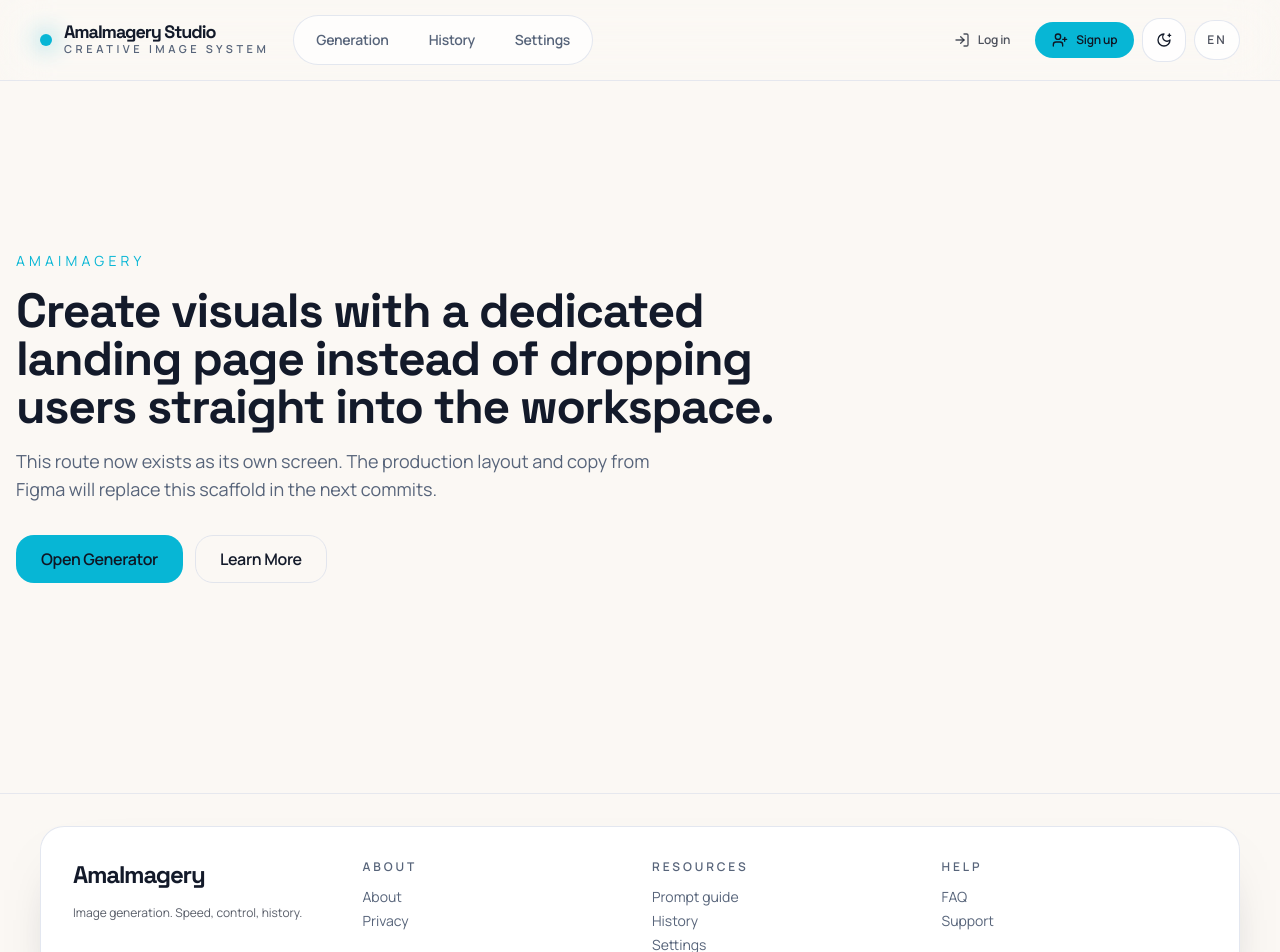
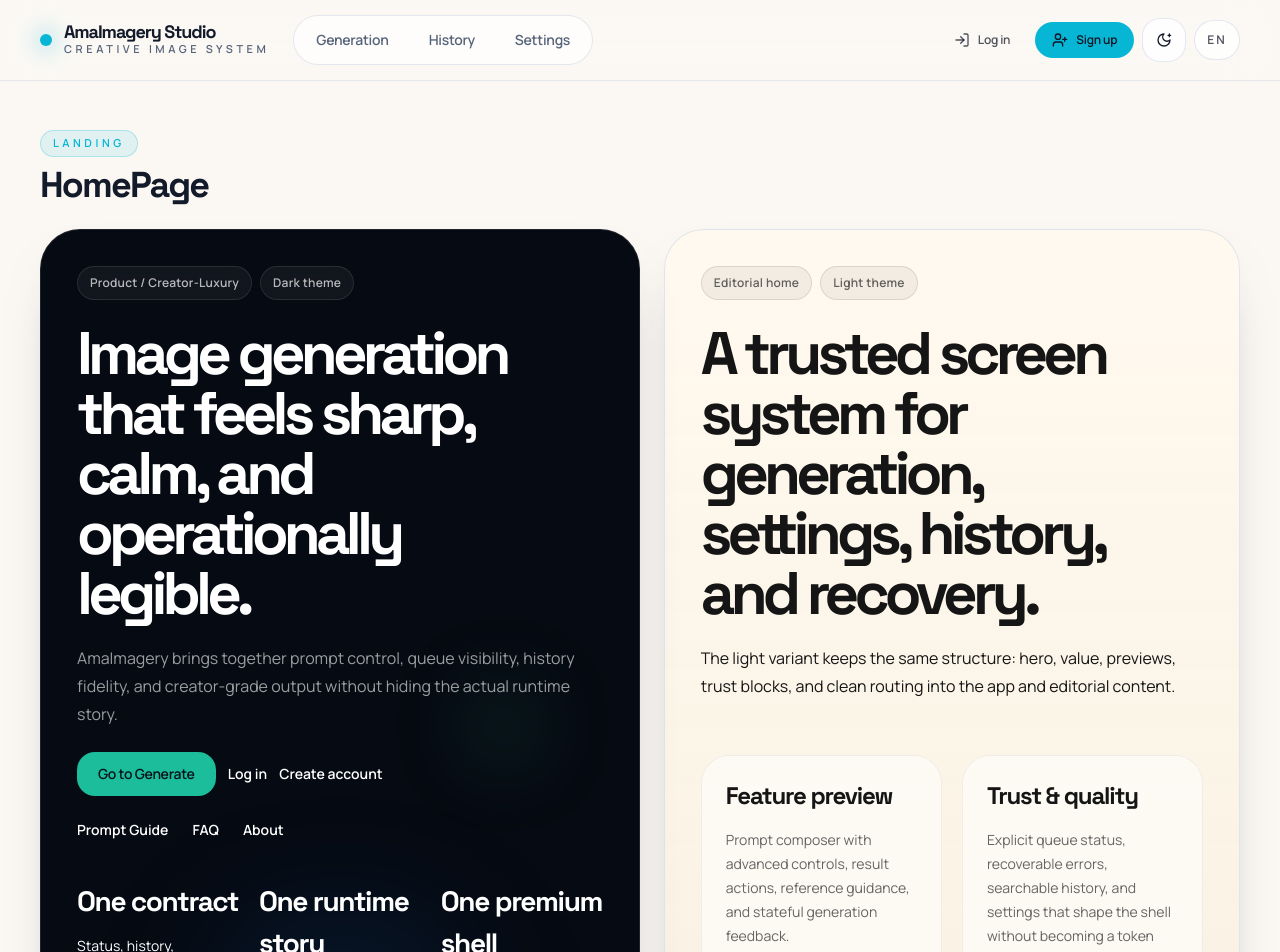
Before and after one commit to AmaLS367/AmaImagery, a React (Vite) app in the folder frontend/: page / in a window 1280 px wide. Shown: the top 952 px of the page. Built offline with nearby package versions, Linux system fonts and the light colour scheme; no server answers.

Commit message:
feat(landing): implement landing page from Figma

```diff
--- a/frontend/src/pages/Landing.tsx
+++ b/frontend/src/pages/Landing.tsx
@@ -1,29 +1,148 @@
 import { Link } from 'react-router-dom'
 
 import { Button } from '../components/ui/button'
+import { MetaPill, SectionEyebrow, SurfacePanel } from '../components/ui/foundation'
 import { appRoutes } from '../lib/routes'
+
+const runtimePrinciples = [
+  {
+    title: 'One contract',
+    body: 'Status, history, downloads, and errors stay aligned.',
+  },
+  {
+    title: 'One runtime story',
+    body: 'Queue behavior and provider health are visible, not implied.',
+  },
+  {
+    title: 'One premium shell',
+    body: 'Creator-focused interface with serious controls and clean editorial surfaces.',
+  },
+]
+
+const landingLinks = [
+  { label: 'Log in', href: appRoutes.login },
+  { label: 'Create account', href: appRoutes.register },
+]
+
+const editorialLinks = [
+  { label: 'Prompt Guide', href: appRoutes.promptGuide },
+  { label: 'FAQ', href: appRoutes.faq },
+  { label: 'About', href: appRoutes.about },
+]
 
 export default function Landing() {
   return (
-    <section className="container flex min-h-[calc(100vh-8rem)] flex-col justify-center gap-8 py-16">
-      <div className="max-w-3xl space-y-4">
-        <p className="text-sm uppercase tracking-[0.3em] text-primary">AmaImagery</p>
-        <h1 className="text-4xl font-semibold tracking-tight sm:text-5xl">
-          Create visuals with a dedicated landing page instead of dropping users straight into the workspace.
-        </h1>
-        <p className="max-w-2xl text-base text-muted-foreground sm:text-lg">
-          This route now exists as its own screen. The production layout and copy from Figma will replace this
-          scaffold in the next commits.
-        </p>
+    <section className="page-shell space-y-6 py-8 md:py-10 xl:py-12">
+      <div className="space-y-2">
+        <SectionEyebrow>Landing</SectionEyebrow>
+        <h1 className="font-display text-3xl font-semibold tracking-[-0.05em] sm:text-4xl">HomePage</h1>
       </div>
 
-      <div className="flex flex-wrap gap-3">
-        <Button asChild size="lg">
-          <Link to={appRoutes.generate}>Open Generator</Link>
-        </Button>
-        <Button asChild size="lg" variant="outline">
-          <Link to={appRoutes.about}>Learn More</Link>
-        </Button>
+      <div className="grid gap-6 xl:grid-cols-[1.02fr_0.98fr]">
+        <div className="relative overflow-hidden rounded-[40px] border border-white/10 bg-[#060a12] p-7 text-white shadow-panel sm:p-9 xl:min-h-[880px]">
+          <div className="absolute inset-x-8 bottom-8 h-40 rounded-full bg-[radial-gradient(circle,_rgba(10,132,255,0.18),_transparent_58%)] blur-3xl" />
+          <div className="absolute right-20 top-1/2 h-28 w-28 rounded-full bg-[radial-gradient(circle,_rgba(52,211,153,0.22),_transparent_64%)] blur-2xl" />
+
+          <div className="relative flex h-full flex-col gap-10">
+            <div className="space-y-6">
+              <div className="flex flex-wrap gap-2">
+                <MetaPill className="border-white/10 bg-white/5 text-white/70">Product / Creator-Luxury</MetaPill>
+                <MetaPill className="border-white/10 bg-white/5 text-white/70">Dark theme</MetaPill>
+              </div>
+
+              <div className="space-y-5">
+                <h2 className="max-w-[13ch] font-display text-5xl font-semibold leading-[0.92] tracking-[-0.08em] sm:text-6xl">
+                  Image generation that feels sharp, calm, and operationally legible.
+                </h2>
+                <p className="max-w-2xl text-base leading-7 text-white/60">
+                  AmaImagery brings together prompt control, queue visibility, history fidelity, and creator-grade
+                  output without hiding the actual runtime story.
+                </p>
+              </div>
+
+              <div className="flex flex-wrap items-center gap-3">
+                <Button asChild className="bg-[#1bbd9b] text-[#07131b] shadow-[0_24px_60px_-36px_rgba(27,189,155,0.9)] hover:bg-[#26c6a6]">
+                  <Link to={appRoutes.generate}>Go to Generate</Link>
+                </Button>
+                {landingLinks.map((link) => (
+                  <Link
+                    key={link.href}
+                    to={link.href}
+                    className="text-sm font-semibold text-white/72 transition-colors hover:text-white"
+                  >
+                    {link.label}
+                  </Link>
+                ))}
+              </div>
+
+              <div className="flex flex-wrap gap-x-6 gap-y-3 text-sm font-semibold text-white/72">
+                {editorialLinks.map((link) => (
+                  <Link key={link.href} to={link.href} className="transition-colors hover:text-white">
+                    {link.label}
+                  </Link>
+                ))}
+              </div>
+            </div>
+
+            <div className="grid gap-5 md:grid-cols-3">
+              {runtimePrinciples.map((item) => (
+                <div key={item.title} className="space-y-3">
+                  <h3 className="font-display text-[1.75rem] font-semibold tracking-[-0.05em] text-white">
+                    {item.title}
+                  </h3>
+                  <p className="text-sm leading-6 text-white/58">{item.body}</p>
+                </div>
+              ))}
+            </div>
+          </div>
+        </div>
+
+        <SurfacePanel className="rounded-[40px] bg-[linear-gradient(180deg,_rgba(255,249,239,0.98),_rgba(248,240,224,0.92))] p-7 text-[#151515] shadow-panel sm:p-9 xl:min-h-[880px]">
+          <div className="flex h-full flex-col justify-between gap-8">
+            <div className="space-y-6">
+              <div className="flex flex-wrap gap-2">
+                <MetaPill className="border-black/10 bg-black/5 text-black/60">Editorial home</MetaPill>
+                <MetaPill className="border-black/10 bg-black/5 text-black/60">Light theme</MetaPill>
+              </div>
+
+              <div className="space-y-5">
+                <h2 className="max-w-[12ch] font-display text-5xl font-semibold leading-[0.94] tracking-[-0.08em] sm:text-6xl">
+                  A trusted screen system for generation, settings, history, and recovery.
+                </h2>
+                <p className="max-w-2xl text-base leading-7 text-black/52">
+                  The light variant keeps the same structure: hero, value, previews, trust blocks, and clean routing
+                  into the app and editorial content.
+                </p>
+              </div>
+            </div>
+
+            <div className="grid gap-5 md:grid-cols-2">
+              <SurfacePanel className="rounded-[28px] border-black/5 bg-white/55 p-6 shadow-none">
+                <div className="space-y-4">
+                  <h3 className="font-display text-2xl font-semibold tracking-[-0.05em]">Feature preview</h3>
+                  <p className="text-sm leading-6 text-black/60">
+                    Prompt composer with advanced controls, result actions, reference guidance, and stateful
+                    generation feedback.
+                  </p>
+                </div>
+              </SurfacePanel>
+
+              <SurfacePanel className="rounded-[28px] border-black/5 bg-white/55 p-6 shadow-none">
+                <div className="space-y-4">
+                  <h3 className="font-display text-2xl font-semibold tracking-[-0.05em]">Trust &amp; quality</h3>
+                  <p className="text-sm leading-6 text-black/60">
+                    Explicit queue status, recoverable errors, searchable history, and settings that shape the shell
+                    without becoming a token demo.
+                  </p>
+                </div>
+              </SurfacePanel>
+            </div>
+
+            <p className="text-sm text-black/45">
+              CTA routes: Generate · Login · Register · Guide · FAQ · About
+            </p>
+          </div>
+        </SurfacePanel>
       </div>
     </section>
   )
```
